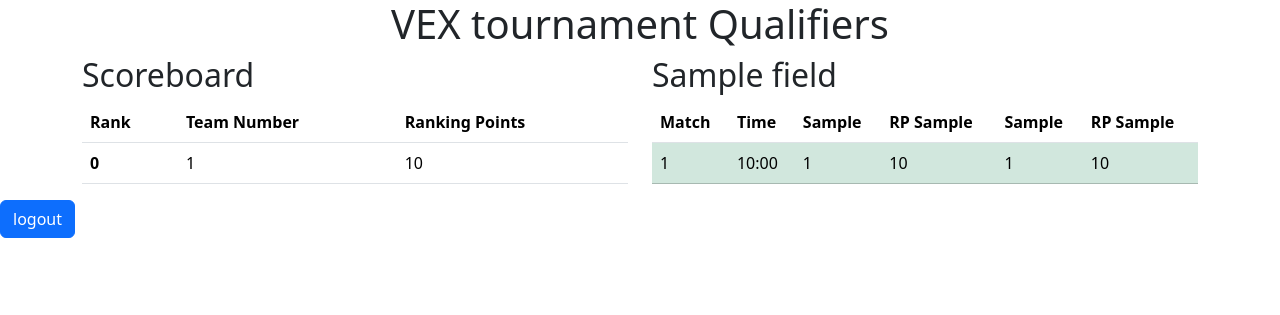
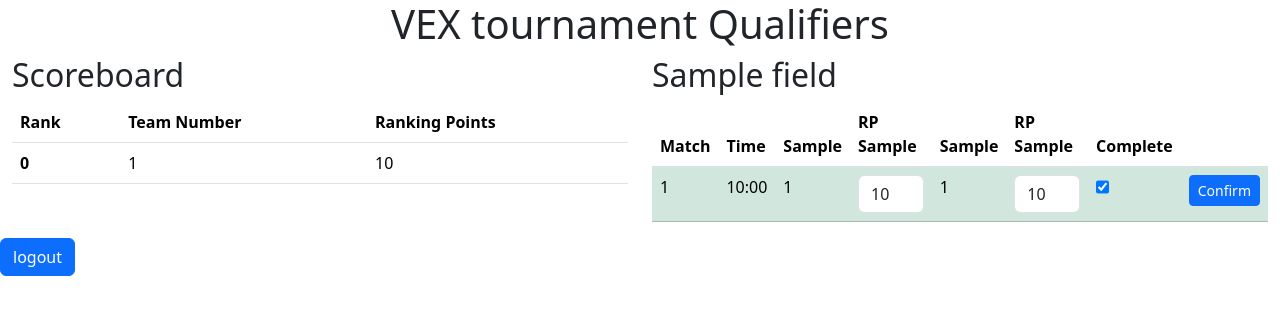
Before and after one commit to vex-tournament/vex_tournament, a Django app: page /manage_tournament/ in a window 1280 px wide. Shown: the top 315 px of the page. Run offline with Django 5.2, Linux system fonts and the light colour scheme; a user stored in the database is signed in; tables that the repository leaves empty hold one stand-in row (values such as "Sample post"); parts of the project's set-up code (start-up, migrations or seed data) failed here and were passed over.

Commit message:
add frontend for updating match state

```diff
--- a/templates/tournament_site/manage_tournament.html
+++ b/templates/tournament_site/manage_tournament.html
@@ -5,7 +5,7 @@
 
     <h1> VEX tournament Qualifiers</h1>
 
-    <div class="container">
+    <div class="container-fluid">
         <div class="row">
             <div class="col-sm">
                 <!-- scoreboard -->
@@ -45,19 +45,29 @@
                                 <th scope="col">RP {{ field.side1 }}</th>
                                 <th scope="col">{{ field.side2 }}</th>
                                 <th scope="col">RP {{ field.side2 }}</th>
+                                <th scope="col">Complete</th>
+                                <th scope="col"></th>
                             </tr>
                         </thead>
 
                         <tbody>
                             {% for match in matches %}
                                 {% if match in field.matches.all %}
+                                    <!-- trs cannot be in forms, so we have to do this -->
+                                    <form method="POST" id="match_{{ match.number }}">
+                                        {% csrf_token %}
+                                        <input type="hidden" name="match_number" value="{{ match.number }}">
+                                    </form>
+
                                     <tr class="match {% if match.completed %}table-success{% endif %}">
                                         <td>{{ match.number }}</td>
                                         <td>{{ match.time|time:"G:i" }}</td>
                                         <td>{{ match.side1Team.number }}</td>
-                                        <td>{{ match.side1RankingPoints }}</td>
+                                        <td><input class="form-control RPInput" type="number" form="match_{{ match.number }}" id="side1RP_{{ match.number }}" min="0" max="9" value="{{ match.side1RankingPoints }}"></td>
                                         <td>{{ match.side2Team.number }}</td>
-                                        <td>{{ match.side2RankingPoints }}</td>
+                                        <td><input class="form-control RPInput" type="number" form="match_{{ match.number }}" id="side2RP_{{ match.number }}" min="0" max="9" value="{{ match.side2RankingPoints }}"></td>
+                                        <td><input class="form-check" type="checkbox" form="match_{{ match.number }}" id="completed" value="checked" {% if match.completed %}checked{% endif %}></td>
+                                        <td><input class="btn btn-primary btn-sm" type="submit" value="Confirm" form="match_{{ match.number }}"></td>
                                     </tr>
                                 {% endif %}
                             {% endfor %}
--- a/tournament_site/views.py
+++ b/tournament_site/views.py
@@ -16,6 +16,28 @@ class LoginForm(forms.Form):
 
         if not authenticate(username=username, password=password):
             raise forms.ValidationError("Invalid username or password")
+
+        return cleaned_data
+
+
+class MatchForm(forms.Form):
+    match_number = forms.IntegerField(label="Match Number")
+    side1Points = forms.IntegerField(label="Side 1 Points")
+    side2Points = forms.IntegerField(label="Side 2 Points")
+    completed = forms.BooleanField(label="Completed")
+
+    def clean(self):
+        cleaned_data = super(MatchForm, self).clean()
+        match_number = cleaned_data.get("match_number")
+        side1_points = cleaned_data.get("side1_points")
+        side2_points = cleaned_data.get("side2_points")
+        completed = cleaned_data.get("completed")
+
+        if not Matches.objects.filter(number=match_number).exists():
+            raise forms.ValidationError("Invalid match number")
+
+        if side1_points < 0 or side2_points < 0:
+            raise forms.ValidationError("Points cannot be negative")
 
         return cleaned_data
 
```
